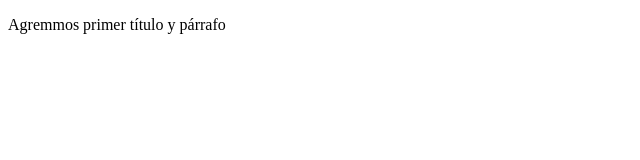
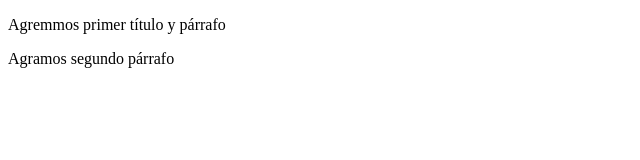
Before and after one commit to cesdur/curso_santiago_ejercicio_1, a plain HTML site: page index.html in a window 1280 px wide. Shown: the whole page, without its empty margins (0-640 px from the left). Drawn offline with Linux system fonts and the light colour scheme.

Commit message:
Agramos segundo párrafo

```diff
--- a/index.html
+++ b/index.html
@@ -7,5 +7,6 @@
 </head>
 <body>
     <p>Agremmos primer título y párrafo</p>
+    <p>Agramos segundo párrafo</p>
 </body>
 </html>
```
